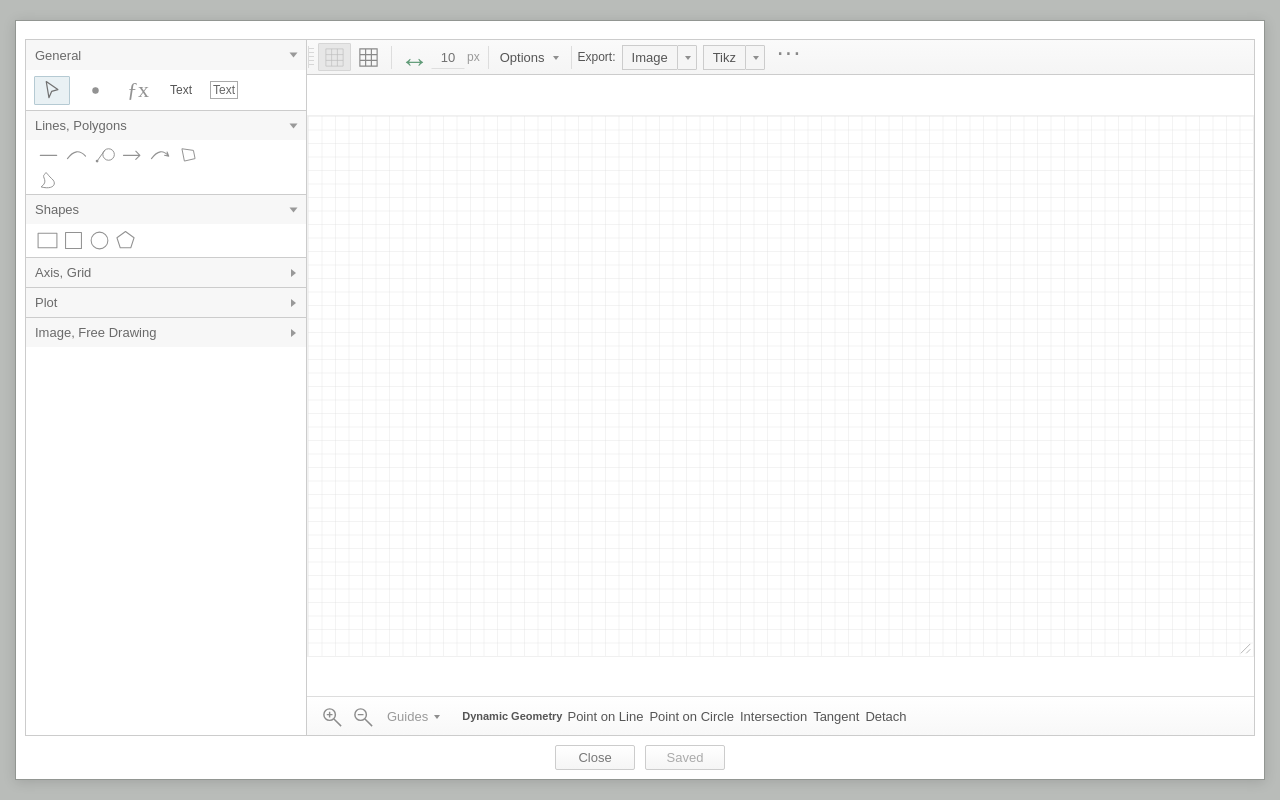
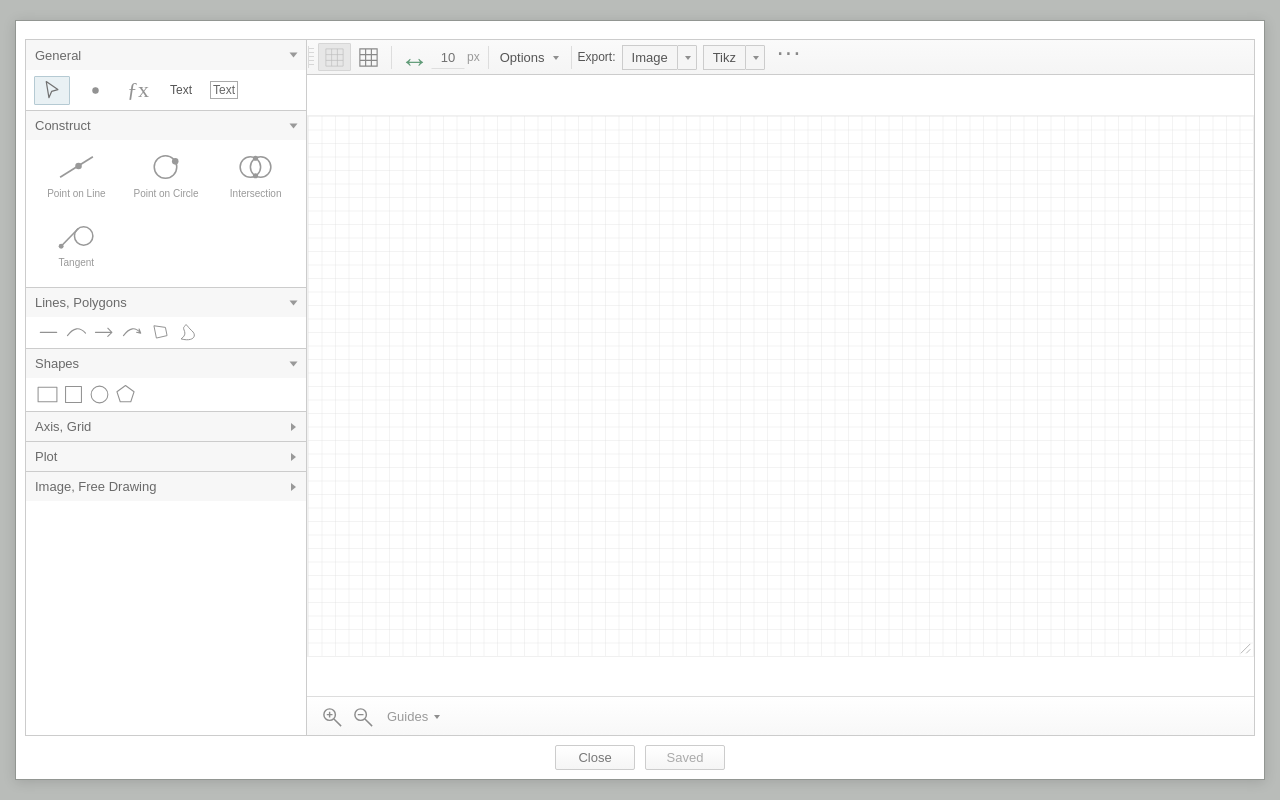
Before and after one commit to hoangnguyenk8hn-lab/myweb, a Next.js app: page / in a window 1280 px wide. Built offline with nearby package versions, Linux system fonts and the light colour scheme.

Commit message:
refactor(diagram): redesign dynamic geometry workflow

```diff
--- a/app/diagram/CurrentDiagramEditor.tsx
+++ b/app/diagram/CurrentDiagramEditor.tsx
@@ -1,6 +1,9 @@
 "use client";
 import { useEffect, useMemo, useRef, useState } from "react";
-import { CurrentToolPalette } from "./CurrentToolPalette";
+import {
+  CurrentToolPalette,
+  type GuidedConstructionTool,
+} from "./CurrentToolPalette";
 import { CurrentCanvas } from "./CurrentCanvas";
 import { EditorToolbar } from "./EditorToolbar";
 import { Dropdown, NumberControl } from "./EditorControls";
@@ -89,11 +92,73 @@ function ZoomIcon({ minus = false }: { minus?: boolean }) {
     </svg>
   );
 }
+
+const CONSTRUCTION_LABELS: Record<GuidedConstructionTool, string> = {
+  "point-on-line": "Point on Line",
+  "point-on-circle": "Point on Circle",
+  intersection: "Intersection",
+  tangent: "Tangent",
+};
+const isPointElement = (element: DiagramElement) =>
+  element.type === "point" || element.shape === "point";
+const isCircleElement = (element: DiagramElement) =>
+  element.type === "circle" ||
+  element.type === "ellipse" ||
+  element.shape === "circle" ||
+  element.shape === "ellipse";
+const isLineElement = (element: DiagramElement) =>
+  ["line", "arrow", "curve", "curved-arrow", "polyline", "polycurve"].includes(
+    element.type,
+  );
+function constructionCandidate(
+  command: GuidedConstructionTool,
+  element: DiagramElement,
+) {
+  if (command === "intersection") return !isPointElement(element);
+  if (command === "point-on-line")
+    return isPointElement(element) || isLineElement(element);
+  return isPointElement(element) || isCircleElement(element);
+}
+function constructionPair(
+  command: GuidedConstructionTool,
+  first: DiagramElement,
+  second: DiagramElement,
+) {
+  if (first.id === second.id) return false;
+  if (command === "intersection")
+    return !isPointElement(first) && !isPointElement(second);
+  if (command === "point-on-line")
+    return (
+      (isPointElement(first) && isLineElement(second)) ||
+      (isLineElement(first) && isPointElement(second))
+    );
+  return (
+    (isPointElement(first) && isCircleElement(second)) ||
+    (isCircleElement(first) && isPointElement(second))
+  );
+}
+function constructionPrompt(
+  command: GuidedConstructionTool,
+  first?: DiagramElement,
+) {
+  if (!first) {
+    if (command === "intersection") return "Click the first object";
+    if (command === "point-on-line") return "Click a point or a line / curve";
+    return "Click a point or a circle / ellipse";
+  }
+  if (command === "intersection") return "Click the second object";
+  if (command === "point-on-line")
+    return isPointElement(first) ? "Click a line or curve" : "Click a point";
+  return isPointElement(first) ? "Click a circle or ellipse" : "Click a point";
+}
+
 export function CurrentDiagramEditor() {
   const initial = useMemo(blankDocument, []),
     history = useCurrentHistory(initial),
     d = history.document;
   const [tool, setTool] = useState<DiagramTool>("select"),
+    [constructionTool, setConstructionTool] =
+      useState<GuidedConstructionTool | null>(null),
     [selectedIds, setSelectedIds] = useState<string[]>([]),
     [zoom, setZoom] = useState(1),
     [guides, setGuides] = useState(false),
@@ -199,7 +264,6 @@ export function CurrentDiagramEditor() {
       fittedZoom(viewport.clientWidth, viewport.clientHeight, d.width, d.height),
     );
   };
-  const select = (ids: string[]) => setSelectedIds(ids);
   const canvasTool = (next: DiagramTool) => {
     if (next !== "select" || tool === "select") setTool(next);
   };
@@ -232,19 +296,72 @@ export function CurrentDiagramEditor() {
           : e,
       ),
     }));
-  const runConstruction = (command: ConstructionCommand) => {
+  const executeConstruction = (
+    command: ConstructionCommand,
+    ids: string[] = selectedIds,
+  ) => {
     const result = runConstructionCommand(
       history.sourceDocument,
       d,
-      selectedIds,
+      ids,
       command,
     );
     if (!result.error) {
       history.commit(result.document);
       setSelectedIds(result.createdIds);
       setTool("select");
+      if (command !== "detach") setConstructionTool(null);
+    } else if (command !== "detach" && constructionTool === command) {
+      setSelectedIds([]);
     }
     report(result.message);
+    return !result.error;
+  };
+  const select = (ids: string[]) => {
+    if (!constructionTool) {
+      setSelectedIds(ids);
+      return;
+    }
+    if (!ids.length) {
+      setSelectedIds([]);
+      return;
+    }
+    const clickedId =
+      ids.find((id) => !selectedIds.includes(id)) ?? ids[ids.length - 1];
+    const clicked = d.elements.find((element) => element.id === clickedId);
+    if (!clicked) return;
+    const first = d.elements.find((element) => element.id === selectedIds[0]);
+    if (!first) {
+      if (!constructionCandidate(constructionTool, clicked)) {
+        report(constructionPrompt(constructionTool));
+        return;
+      }
+      setSelectedIds([clicked.id]);
+      return;
+    }
+    if (clicked.id === first.id) return;
+    if (!constructionPair(constructionTool, first, clicked)) {
+      report(constructionPrompt(constructionTool, first));
+      return;
+    }
+    const pair = [first.id, clicked.id];
+    setSelectedIds(pair);
+    executeConstruction(constructionTool, pair);
+  };
+  const startConstruction = (next: GuidedConstructionTool) => {
+    if (constructionTool === next) {
+      setConstructionTool(null);
+      setSelectedIds([]);
+      return;
+    }
+    if (editId) {
+      history.endGesture();
+      setEditId(null);
+    }
+    setTool("select");
+    setSelectedIds([]);
+    setConstructionTool(next);
+    report(`${CONSTRUCTION_LABELS[next]}: ${constructionPrompt(next)}.`);
   };
   const remove = () => {
     const ids = d.elements
@@ -267,6 +384,7 @@ export function CurrentDiagramEditor() {
     toolbarGesture.current = false;
     setEditId(null);
     setTool("select");
+    setConstructionTool(null);
     setSelectedIds([]);
   };
   const addCopies = (source: DiagramElement[]) => {
@@ -386,10 +504,12 @@ export function CurrentDiagramEditor() {
     }
     switch (command) {
       case "undo":
+        setConstructionTool(null);
         setTool("select");
         history.undo();
         break;
       case "redo":
+        setConstructionTool(null);
         setTool("select");
         history.redo();
         break;
@@ -421,17 +541,20 @@ export function CurrentDiagramEditor() {
         arrange(command);
         break;
       case "select-all":
+        setConstructionTool(null);
         setSelectedIds(d.elements.map((e) => e.id));
         setTool("select");
         break;
       case "new":
         history.commit(blankDocument());
+        setConstructionTool(null);
         setSelectedIds([]);
         setTool("select");
         setEditId(null);
         break;
       case "demo":
         history.commit(exampleDocument());
+        setConstructionTool(null);
         setSelectedIds([]);
         setTool("select");
         break;
@@ -557,10 +680,15 @@ export function CurrentDiagramEditor() {
         remove();
       } else if (event.key === "Escape") {
         history.cancelGesture();
+        setConstructionTool(null);
         setTool("select");
         setSelectedIds([]);
-      } else if (event.key === "Enter" && tool !== "select") {
+      } else if (
+        event.key === "Enter" &&
+        (tool !== "select" || constructionTool)
+      ) {
         event.preventDefault();
+        setConstructionTool(null);
         setTool("select");
         setSelectedIds([]);
       } else if (event.key.startsWith("Arrow") && selected.length) {
@@ -587,7 +715,10 @@ export function CurrentDiagramEditor() {
           o: "shape:circle",
           p: "freehand",
         };
-        if (shortcuts[key]) setTool(shortcuts[key]);
+        if (shortcuts[key]) {
+          setConstructionTool(null);
+          setTool(shortcuts[key]);
+        }
       }
     };
     const paste = (event: ClipboardEvent) => {
@@ -635,6 +766,10 @@ export function CurrentDiagramEditor() {
       report("Browser storage is full. Save JSON to keep a copy.");
     }
   };
+  const constructionFirst = constructionTool
+    ? d.elements.find((element) => element.id === selectedIds[0])
+    : undefined;
+  const hasConstructionSelection = selected.some((element) => element.construction);
   return (
     <main className={`drawing-app ${closed ? "drawing-closed" : ""}`}>
       {closed ? (
@@ -651,11 +786,14 @@ export function CurrentDiagramEditor() {
           <div className="drawing-workarea">
             <CurrentToolPalette
               activeTool={tool}
+              activeConstruction={constructionTool}
+              onConstructionSelect={startConstruction}
               onSelect={(next) => {
                 if (editId) {
                   history.endGesture();
                   setEditId(null);
                 }
+                setConstructionTool(null);
                 setTool(next);
                 setSelectedIds([]);
               }}
@@ -688,6 +826,40 @@ export function CurrentDiagramEditor() {
                 }}
                 onCommand={run}
               />
+              {constructionTool && (
+                <div
+                  role="status"
+                  aria-live="polite"
+                  style={{
+                    display: "flex",
+                    alignItems: "center",
+                    gap: 10,
+                    minHeight: 36,
+                    padding: "5px 10px",
+                    borderBottom: "1px solid #d9e4f2",
+                    background: "#f6f9fe",
+                    color: "#26364a",
+                    fontSize: 12,
+                  }}
+                >
+                  <strong style={{ whiteSpace: "nowrap" }}>
+                    {CONSTRUCTION_LABELS[constructionTool]}
+                  </strong>
+                  <span style={{ flex: 1 }}>
+                    {selectedIds.length ? "Step 2 of 2" : "Step 1 of 2"} ·{" "}
+                    {constructionPrompt(constructionTool, constructionFirst)}
+                  </span>
+                  <button
+                    onClick={() => {
+                      setConstructionTool(null);
+                      setSelectedIds([]);
+                    }}
+                    title="Cancel construction"
+                  >
+                    Cancel
+                  </button>
+                </div>
+              )}
               <CurrentCanvas
                 document={d}
                 tool={tool}
@@ -767,50 +939,28 @@ export function CurrentDiagramEditor() {
                     Zoom: {Math.round(zoom * 100)}%
                   </span>
                 </Dropdown>
+                {hasConstructionSelection && !constructionTool && (
                   <div
-                  aria-label="Dynamic Geometry"
                     style={{
                       display: "flex",
                       alignItems: "center",
-                    flexWrap: "wrap",
-                    gap: 4,
+                      gap: 6,
                       marginLeft: 8,
+                      paddingLeft: 8,
+                      borderLeft: "1px solid #d5d5d5",
                     }}
                   >
-                  <strong style={{ fontSize: 11, whiteSpace: "nowrap" }}>
-                    Dynamic Geometry
-                  </strong>
+                    <span style={{ fontSize: 11, color: "#53657a" }}>
+                      Dynamic
+                    </span>
                     <button
-                    title="Chọn Point và Line/Curve"
-                    onClick={() => runConstruction("point-on-line")}
-                  >
-                    Point on Line
-                  </button>
-                  <button
-                    title="Chọn Point và Circle/Ellipse"
-                    onClick={() => runConstruction("point-on-circle")}
-                  >
-                    Point on Circle
-                  </button>
-                  <button
-                    title="Chọn đúng hai đối tượng"
-                    onClick={() => runConstruction("intersection")}
-                  >
-                    Intersection
-                  </button>
-                  <button
-                    title="Chọn Point và Circle/Ellipse"
-                    onClick={() => runConstruction("tangent")}
-                  >
-                    Tangent
-                  </button>
-                  <button
-                    title="Biến đối tượng phụ thuộc thành đối tượng tự do"
-                    onClick={() => runConstruction("detach")}
+                      title="Make the selected dependent object free"
+                      onClick={() => executeConstruction("detach")}
                     >
                       Detach
                     </button>
                   </div>
+                )}
                 <span className="drawing-hint">
                   {tool !== "select" && tool !== "hand"
                     ? tool === "polyline" || tool === "polycurve"
@@ -917,6 +1067,7 @@ export function CurrentDiagramEditor() {
             if (!validDocument(parsed))
               throw new Error("This file is not a supported drawing JSON.");
             history.commit(parsed);
+            setConstructionTool(null);
             setSelectedIds([]);
             setTool("select");
             setZoom(1);
@@ -976,6 +1127,7 @@ export function CurrentDiagramEditor() {
               setSelectedIds([e.id]);
               setPlot({ id: e.id, settings });
             }
+            setConstructionTool(null);
             setTool("select");
           }}
         />
--- a/app/diagram/CurrentToolPalette.tsx
+++ b/app/diagram/CurrentToolPalette.tsx
@@ -7,7 +7,10 @@ import {
   type ShapeDefinition,
 } from "./shapes";
 import { ToolIcon } from "./catalog";
+import type { ConstructionCommand } from "./constructionCommands";
 import type { DiagramTool, PlotSettings } from "./types";
+
+export type GuidedConstructionTool = Exclude<ConstructionCommand, "detach">;
 
 const ShapeButton = ({
   shape,
@@ -40,19 +43,57 @@ const ShapeButton = ({
   </button>
 );
 
+function ConstructionIcon({ tool }: { tool: GuidedConstructionTool }) {
+  if (tool === "point-on-line")
+    return (
+      <svg viewBox="0 0 42 34" aria-hidden="true">
+        <path d="M5 27L37 7" fill="none" stroke="currentColor" strokeWidth="1.7" />
+        <circle cx="23" cy="16" r="3.2" fill="currentColor" />
+      </svg>
+    );
+  if (tool === "point-on-circle")
+    return (
+      <svg viewBox="0 0 42 34" aria-hidden="true">
+        <circle cx="21" cy="17" r="11" fill="none" stroke="currentColor" strokeWidth="1.5" />
+        <circle cx="30.5" cy="11.5" r="3.2" fill="currentColor" />
+      </svg>
+    );
+  if (tool === "intersection")
+    return (
+      <svg viewBox="0 0 42 34" aria-hidden="true">
+        <circle cx="16" cy="17" r="10" fill="none" stroke="currentColor" strokeWidth="1.5" />
+        <circle cx="26" cy="17" r="10" fill="none" stroke="currentColor" strokeWidth="1.5" />
+        <circle cx="21" cy="8.4" r="2.5" fill="currentColor" />
+        <circle cx="21" cy="25.6" r="2.5" fill="currentColor" />
+      </svg>
+    );
+  return (
+    <svg viewBox="0 0 42 34" aria-hidden="true">
+      <circle cx="28" cy="17" r="9" fill="none" stroke="currentColor" strokeWidth="1.5" />
+      <circle cx="6" cy="27" r="2.4" fill="currentColor" />
+      <path d="M6 27L22.8 9.7" fill="none" stroke="currentColor" strokeWidth="1.6" />
+    </svg>
+  );
+}
+
 export function CurrentToolPalette({
   activeTool,
+  activeConstruction,
   onSelect,
+  onConstructionSelect,
   onImage,
   onPlot,
 }: {
   activeTool: DiagramTool;
+  activeConstruction: GuidedConstructionTool | null;
   onSelect: (tool: DiagramTool) => void;
+  onConstructionSelect: (tool: GuidedConstructionTool) => void;
   onImage: () => void;
   onPlot: (kind: PlotSettings["kind"]) => void;
 }) {
   const [open, setOpen] = useState<Record<string, boolean>>({
     general: true,
+    construct: true,
     lines: true,
     document: true,
   });
@@ -84,16 +125,42 @@ export function CurrentToolPalette({
     content?: React.ReactNode,
   ) => (
     <button
-      className={`shape-button${activeTool === tool ? " active" : ""}`}
+      className={`shape-button${activeTool === tool && !activeConstruction ? " active" : ""}`}
       key={tool}
       title={label}
       aria-label={label}
-      aria-pressed={activeTool === tool}
+      aria-pressed={activeTool === tool && !activeConstruction}
       onClick={() => onSelect(tool)}
     >
       {content ?? <ToolIcon tool={tool} size={22} />}
     </button>
   );
+  const constructions: Array<{
+    tool: GuidedConstructionTool;
+    label: string;
+    hint: string;
+  }> = [
+    {
+      tool: "point-on-line",
+      label: "Point on Line",
+      hint: "Click a point and a line or curve",
+    },
+    {
+      tool: "point-on-circle",
+      label: "Point on Circle",
+      hint: "Click a point and a circle or ellipse",
+    },
+    {
+      tool: "intersection",
+      label: "Intersection",
+      hint: "Click two objects",
+    },
+    {
+      tool: "tangent",
+      label: "Tangent",
+      hint: "Click a point and a circle or ellipse",
+    },
+  ];
   return (
     <aside className="shape-sidebar" aria-label="Drawing tools">
       {header("general", "General")}
@@ -120,20 +187,39 @@ export function CurrentToolPalette({
           )}
         </div>
       )}
+      {header("construct", "Construct")}
+      {open.construct && (
+        <div className="plot-tools" aria-label="Dynamic geometry tools">
+          {constructions.map(({ tool, label, hint }) => {
+            const active = activeConstruction === tool;
+            return (
+              <button
+                key={tool}
+                title={hint}
+                aria-label={label}
+                aria-pressed={active}
+                onClick={() => onConstructionSelect(tool)}
+                style={
+                  active
+                    ? {
+                        boxShadow: "inset 0 0 0 2px #4f8edc",
+                        background: "#eaf3ff",
+                      }
+                    : undefined
+                }
+              >
+                <ConstructionIcon tool={tool} />
+                <span>{label}</span>
+              </button>
+            );
+          })}
+        </div>
+      )}
       {header("lines", "Lines, Polygons")}
       {open.lines && (
         <div className="shape-grid line-tools">
           {basic("line", "Line")}
           {basic("curve", "Curve")}
-          {basic(
-            "tangent",
-            "Tangent from Point",
-            <svg viewBox="0 0 28 28" aria-hidden="true">
-              <circle cx="19" cy="14" r="7" />
-              <circle cx="5" cy="22" r="1.7" fill="currentColor" stroke="none" />
-              <path d="M5 22L14.5 8.6" />
-            </svg>,
-          )}
           {basic("arrow", "Arrow")}
           {basic("curved-arrow", "Curved Arrow")}
           {basic(
```
Lines whose indentation alone changed are shown as unchanged.
